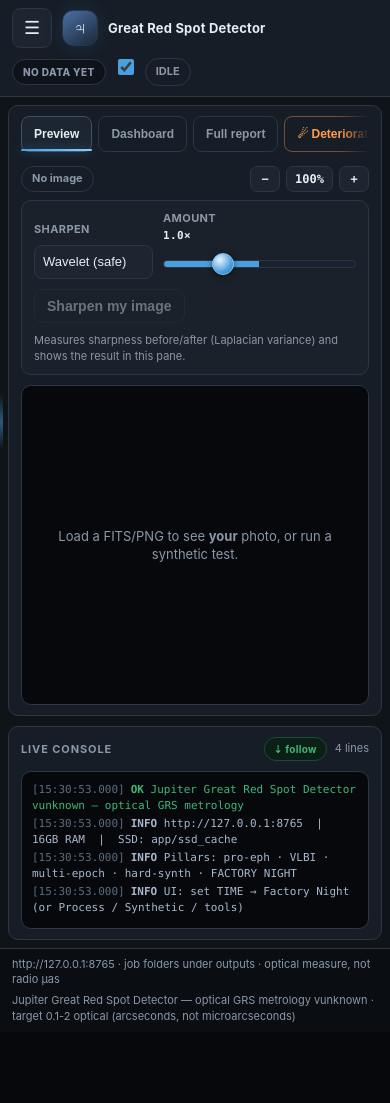
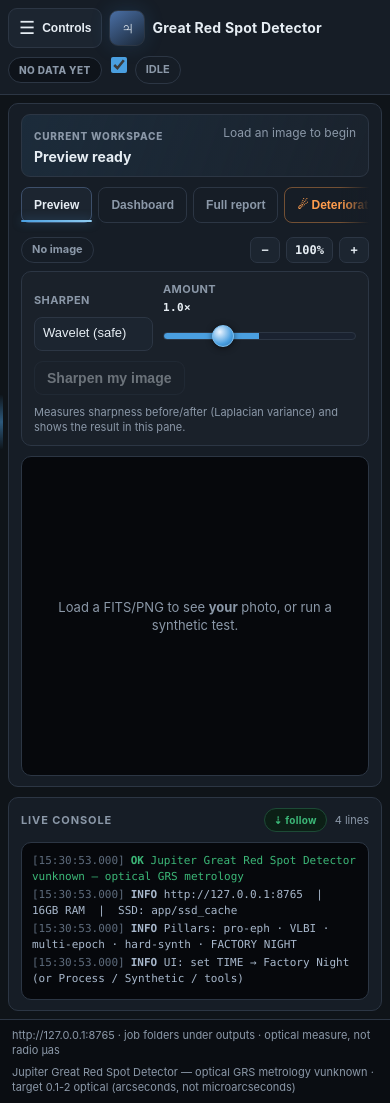
Before and after one commit to haydenCoder/great-red-spot-detector, a Flask app: page / in a window 390 px wide. Before the commit the page ends 1023 px from the top, so only its background shows below. Run offline with Flask 3, Linux system fonts and the light colour scheme; some libraries are stand-ins or nearby versions.

Commit message:
Improve mobile observatory UI and audit checks

```diff
--- a/app/static/app.js
+++ b/app/static/app.js
@@ -34,10 +34,16 @@
   const fmt = (v, d = 4) => (v == null || v === "" || Number.isNaN(Number(v)) ? "—" : Number(v).toFixed(d));
 
   function setModeBadge(kind, label) {
+    const text = label || "NO DATA YET";
     const el = $("modeBadge");
-    if (!el) return;
-    el.className = "mode-badge " + (kind || "idle");
-    el.textContent = label || "NO DATA YET";
+    if (el) {
+      el.className = "mode-badge " + (kind || "idle");
+      el.textContent = text;
+    }
+    const state = $("workspaceState");
+    const hint = $("workspaceActionHint");
+    if (state) state.textContent = kind === "real" ? "Real image loaded" : kind === "synth" ? "Synthetic test ready" : "Preview ready";
+    if (hint) hint.textContent = kind === "real" ? "Ready to process" : kind === "synth" ? "Review the generated frame" : "Load an image to begin";
   }
 
   function setPreviewSource(kind, label) {
@@ -247,7 +253,7 @@
     if (btn) {
       btn.setAttribute("aria-expanded", drawerOpen ? "true" : "false");
       btn.setAttribute("aria-label", drawerOpen ? "Close controls menu" : "Open controls menu");
-      btn.textContent = drawerOpen ? "✕" : "☰";
+      btn.innerHTML = `<span aria-hidden="true">${drawerOpen ? "✕" : "☰"}</span><span class="menu-toggle-text">Controls</span>`;
     }
   }
 
--- a/app/static/style.css
+++ b/app/static/style.css
@@ -47,6 +47,15 @@ body {
   overflow-x: hidden;
 }
 
+@media (prefers-reduced-motion: reduce) {
+  *, *::before, *::after {
+    scroll-behavior: auto !important;
+    animation-duration: 0.01ms !important;
+    animation-iteration-count: 1 !important;
+    transition-duration: 0.01ms !important;
+  }
+}
+
 .app {
   display: flex;
   flex-direction: column;
@@ -125,6 +134,7 @@ h1 {
   display: none;
   align-items: center;
   justify-content: center;
+  gap: 7px;
   width: 40px;
   height: 40px;
   border-radius: 9px;
@@ -137,6 +147,22 @@ h1 {
   -webkit-tap-highlight-color: transparent;
 }
 .menu-toggle:focus-visible { outline: 2px solid var(--accent); outline-offset: 2px; }
+.menu-toggle-text { display: none; font-size: 12px; font-weight: 700; }
+
+.workspace-status {
+  display: flex;
+  align-items: center;
+  justify-content: space-between;
+  gap: 12px;
+  margin: -2px 0 10px;
+  padding: 10px 12px;
+  border: 1px solid var(--border);
+  border-radius: 9px;
+  background: linear-gradient(110deg, rgba(74, 159, 224, 0.11), rgba(28, 37, 48, 0.7));
+}
+.workspace-status strong { display: block; margin-top: 2px; font-size: 14px; }
+.eyebrow { color: var(--muted); font-size: 10px; font-weight: 800; letter-spacing: .08em; text-transform: uppercase; }
+.workspace-action-hint { color: var(--muted); font-size: 12px; text-align: right; }
 
 .pillar-bar {
   display: flex;
@@ -890,7 +916,19 @@ input:focus, select:focus, textarea:focus, button:focus-visible {
 
 /* Tablet portrait & phones: drawer controls + stacked main */
 @media (max-width: 900px) {
-  .menu-toggle { display: inline-flex; }
+  .menu-toggle { display: inline-flex; width: auto; min-width: 40px; padding: 0 10px; }
+  .menu-toggle-text { display: inline; }
+  .topbar { align-items: center; gap: 6px; padding-left: 8px; padding-right: 8px; }
+  .brand { gap: 7px; }
+  .logo { width: 34px; height: 34px; border-radius: 9px; font-size: 17px; }
+  .brand-text h1 { font-size: 14px; }
+  .sub { display: none; }
+  .top-actions { gap: 5px; }
+  .toggle { font-size: 11px; }
+  .toggle-label { display: none; }
+  .mode-badge { max-width: 104px; overflow: hidden; text-overflow: ellipsis; }
+  .workspace-status { align-items: flex-start; margin-top: 0; }
+  .workspace-action-hint { max-width: 42%; }
 
   .topbar {
     position: sticky;
--- a/app/templates/index.html
+++ b/app/templates/index.html
@@ -13,7 +13,7 @@
   <div class="app">
     <header class="topbar">
       <div class="brand">
-        <button type="button" class="menu-toggle" id="menuToggle" aria-label="Open controls menu" aria-expanded="false" aria-controls="controlsPanel">☰</button>
+        <button type="button" class="menu-toggle" id="menuToggle" aria-label="Open controls menu" aria-expanded="false" aria-controls="controlsPanel"><span aria-hidden="true">☰</span><span class="menu-toggle-text">Controls</span></button>
         <div class="logo" aria-hidden="true">♃</div>
         <div class="brand-text">
           <h1>Great Red Spot Detector</h1>
@@ -210,6 +210,13 @@
       </section>
 
       <section class="panel center" aria-label="Workspace">
+        <div class="workspace-status" aria-live="polite">
+          <div>
+            <span class="eyebrow">Current workspace</span>
+            <strong id="workspaceState">Preview ready</strong>
+          </div>
+          <span id="workspaceActionHint" class="workspace-action-hint">Load an image to begin</span>
+        </div>
         <div class="tabs-wrap">
           <div class="tabs" role="tablist" aria-label="Workspaces" id="tabStrip"
                title="Tabs: press 1-9 or 0 on the keyboard to jump straight to one">
```
